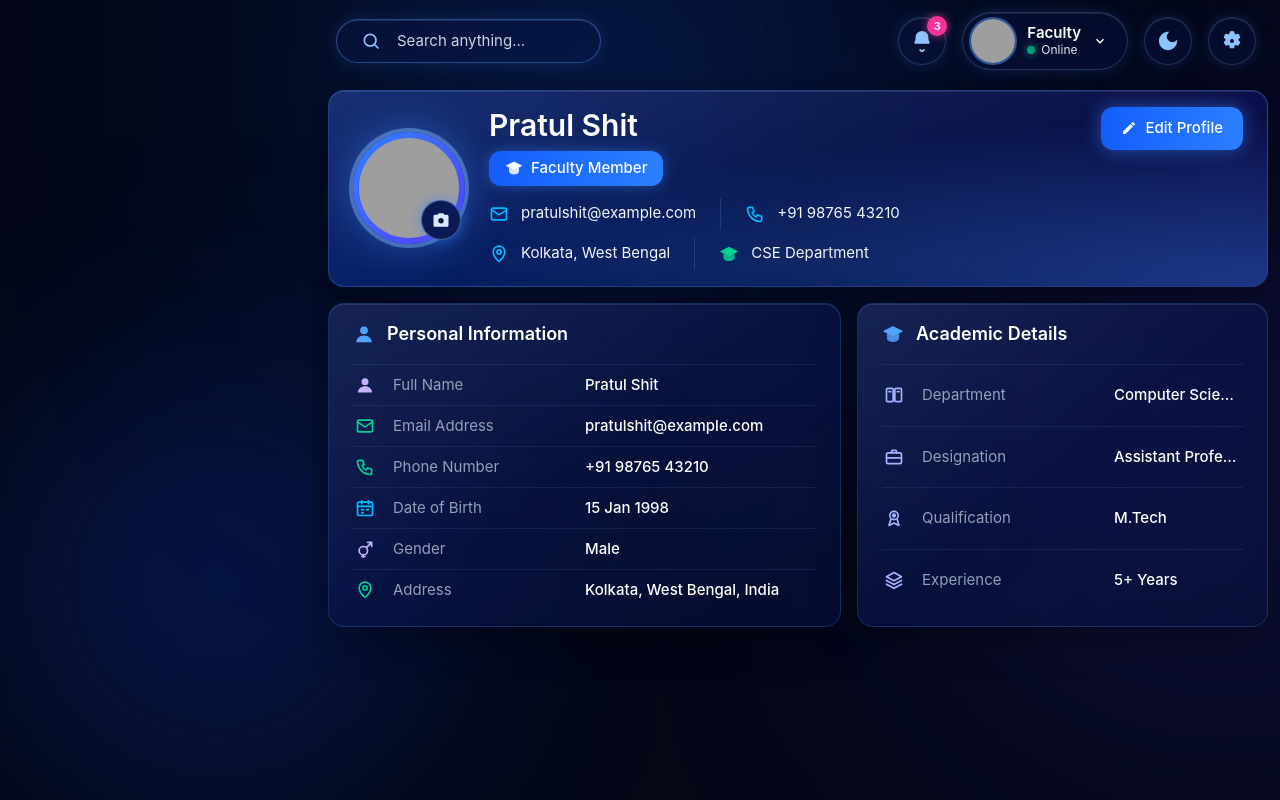
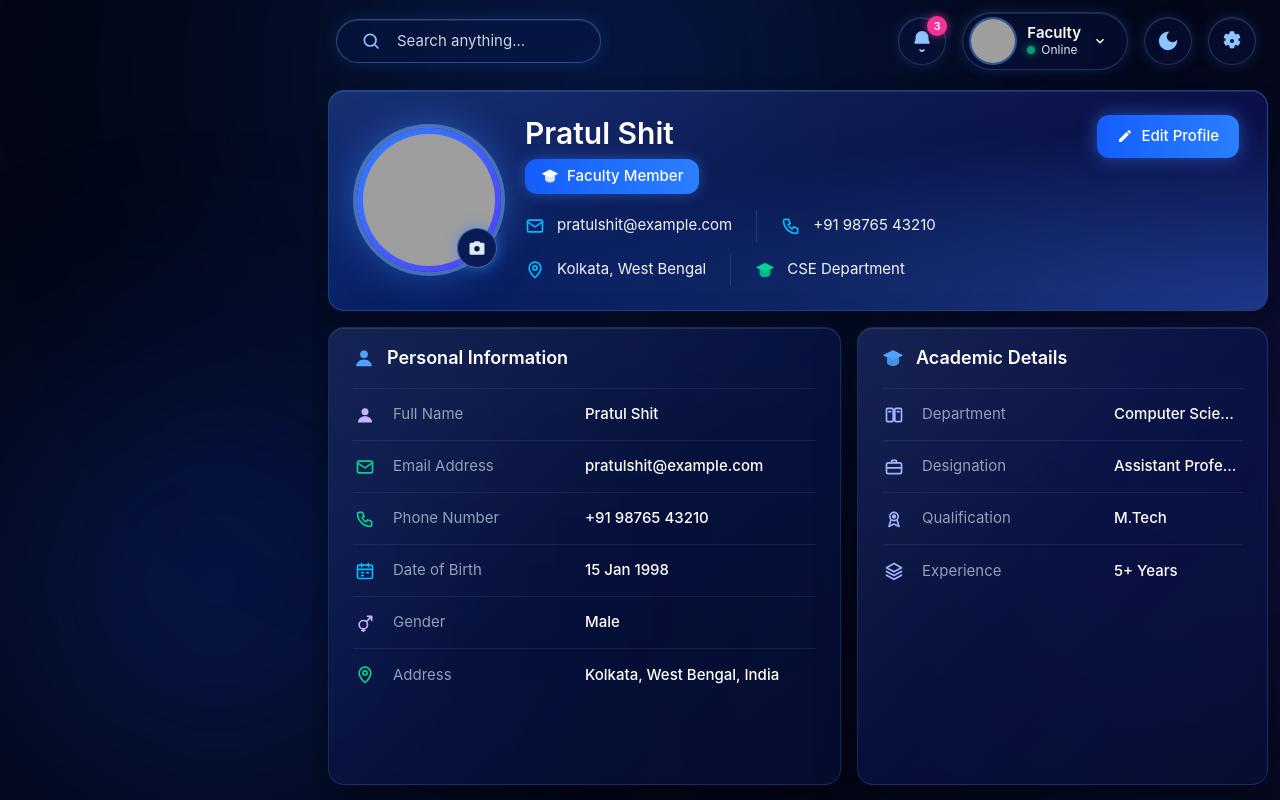
Before and after one commit to Sayantan16122004/Smart-Student-Hub, a React app in the folder frontend/: page /faculty/profile in a window 1280 px wide. Built offline with nearby package versions, Linux system fonts and the light colour scheme; grey boxes are pictures that could not be loaded; the HTML template or start-up script is replaced by a standard one.

Commit message:
style(profile): tighten row spacing, cap row height

```diff
--- a/frontend/faculty/pages/Profile.jsx
+++ b/frontend/faculty/pages/Profile.jsx
@@ -144,7 +144,7 @@ function InfoRows({ rows, roomy = false }) {
         return (
           <div
             key={r.label}
-            className={`group/row flex items-center gap-4 py-[0.5rem] transition-colors hover:bg-blue-400/[0.06] ${roomy ? "flex-1" : ""}`}
+            className={`group/row flex items-center gap-4 py-[0.5rem] transition-colors hover:bg-blue-400/[0.06] flex-1 lg:max-h-[3.25rem]`}
           >
             <span className={`flex h-6 w-6 shrink-0 items-center justify-center ${TONE[r.tone]}`}>
               <Icon size={20} />
@@ -182,13 +182,13 @@ export default function Profile() {
         delay={0}
         tint="border-blue-400/30 bg-blue-50 dark:bg-[#07123f]/50 dark:bg-gradient-to-r dark:from-[#1346d0]/35 dark:via-[#10247a]/35 dark:to-[#1a1a8a]/30"
       >
-        <div className="flex flex-col items-start gap-6 px-6 py-4 sm:flex-row sm:items-center">
+        <div className="flex flex-col items-start gap-6 px-7 py-6 sm:flex-row sm:items-center">
           {/* Avatar */}
           <div className="relative shrink-0">
-            <span className="flex h-28 w-28 items-center justify-center rounded-full bg-gradient-to-br from-blue-500 to-indigo-600 p-1.5 ring-4 ring-blue-300/40 shadow-[0_0_40px_rgba(59,130,246,0.55)]">
+            <span className="flex h-36 w-36 items-center justify-center rounded-full bg-gradient-to-br from-blue-500 to-indigo-600 p-1.5 ring-4 ring-blue-300/40 shadow-[0_0_40px_rgba(59,130,246,0.55)]">
               {imgError ? (
                 <span className="flex h-full w-full items-center justify-center rounded-full bg-gradient-to-br from-blue-500 to-indigo-600 text-white/90">
-                  <UserIcon size={52} />
+                  <UserIcon size={64} />
                 </span>
               ) : (
                 <img
@@ -216,7 +216,7 @@ export default function Profile() {
               {PROFILE.role}
             </span>
 
-            <div className="mt-3 flex flex-col gap-2">
+            <div className="mt-4 flex flex-col gap-3">
               <div className="flex flex-wrap items-center gap-x-6 gap-y-2">
                 <ContactItem icon={MailIcon} tone="sky">{PROFILE.email}</ContactItem>
                 <span className="hidden h-8 w-px bg-slate-300/60 dark:bg-blue-300/15 sm:block" />
@@ -241,7 +241,7 @@ export default function Profile() {
       </Card>
 
       {/* Details */}
-      <div className="grid grid-cols-1 gap-4 lg:grid-cols-[1.25fr_1fr]">
+      <div className="grid grid-cols-1 gap-4 lg:min-h-0 lg:flex-1 lg:grid-cols-[1.25fr_1fr] lg:grid-rows-1">
         <Card delay={120}>
           <div className="flex h-full flex-col px-6 py-4">
             <SectionTitle icon={UserIcon}>Personal Information</SectionTitle>
```
